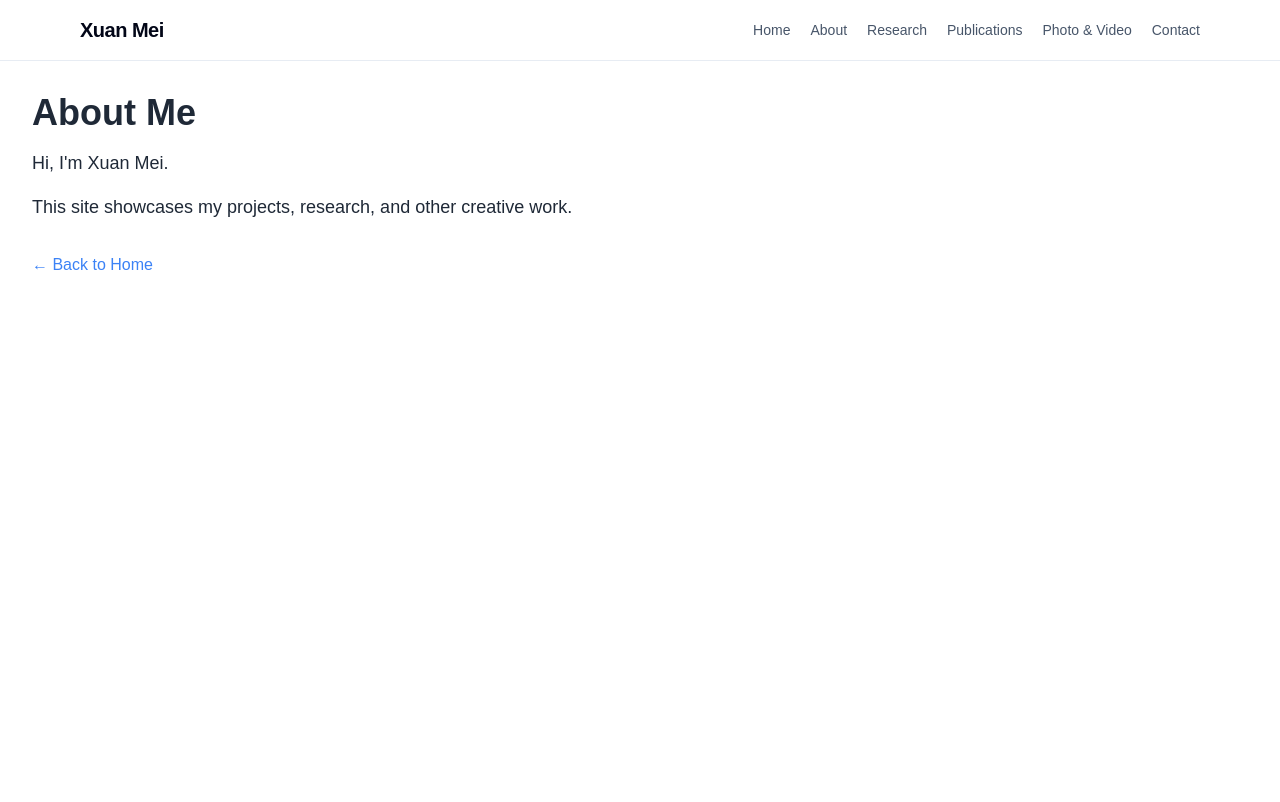
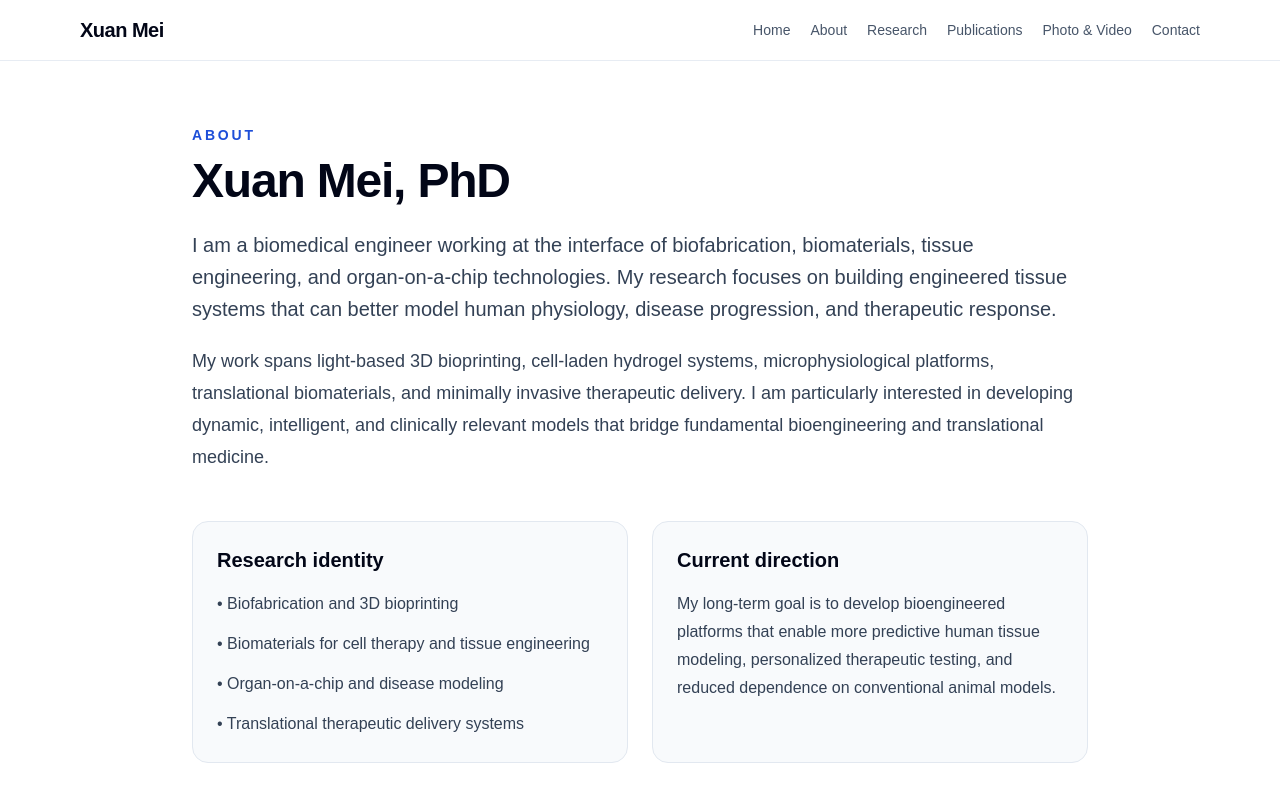
Before and after one commit to mxa911019/xuan-mei-website, a Next.js app: page /about in a window 1280 px wide. Shown: the top 802 px of the page. Built offline with nearby package versions, Linux system fonts and the light colour scheme.

Commit message:
Expand about page with academic biography

```diff
--- a/pages/about.js
+++ b/pages/about.js
@@ -1,16 +1,38 @@
-import Link from 'next/link';
-
 export default function About() {
   return (
-    <div className="min-h-screen p-8 dark:bg-gray-900 text-gray-800 dark:text-white">
-      <h1 className="text-4xl font-bold mb-4">About Me</h1>
-      <p className="text-lg max-w-2xl">
-        Hi, I'm Xuan Mei.
-      </p>
-      <p className="text-lg max-w-2xl mt-4">
-        This site showcases my projects, research, and other creative work.
-      </p>
-      <Link href="/" className="text-blue-500 hover:underline mt-8 inline-block">← Back to Home</Link>
-    </div>
+    <main className="min-h-screen bg-white px-4 py-16 text-slate-800 dark:bg-slate-950 dark:text-slate-100">
+      <section className="mx-auto max-w-4xl">
+        <p className="text-sm font-semibold uppercase tracking-[0.2em] text-blue-700 dark:text-blue-300">
+          About
+        </p>
+        <h1 className="mt-3 text-4xl font-bold tracking-tight text-slate-950 dark:text-white md:text-5xl">
+          Xuan Mei, PhD
+        </h1>
+        <p className="mt-6 text-xl leading-8 text-slate-700 dark:text-slate-300">
+          I am a biomedical engineer working at the interface of biofabrication, biomaterials, tissue engineering, and organ-on-a-chip technologies. My research focuses on building engineered tissue systems that can better model human physiology, disease progression, and therapeutic response.
+        </p>
+        <p className="mt-5 text-lg leading-8 text-slate-700 dark:text-slate-300">
+          My work spans light-based 3D bioprinting, cell-laden hydrogel systems, microphysiological platforms, translational biomaterials, and minimally invasive therapeutic delivery. I am particularly interested in developing dynamic, intelligent, and clinically relevant models that bridge fundamental bioengineering and translational medicine.
+        </p>
+
+        <div className="mt-12 grid gap-6 md:grid-cols-2">
+          <div className="rounded-2xl border border-slate-200 bg-slate-50 p-6 dark:border-slate-800 dark:bg-slate-900">
+            <h2 className="text-xl font-semibold text-slate-950 dark:text-white">Research identity</h2>
+            <ul className="mt-4 space-y-3 leading-7 text-slate-700 dark:text-slate-300">
+              <li>• Biofabrication and 3D bioprinting</li>
+              <li>• Biomaterials for cell therapy and tissue engineering</li>
+              <li>• Organ-on-a-chip and disease modeling</li>
+              <li>• Translational therapeutic delivery systems</li>
+            </ul>
+          </div>
+          <div className="rounded-2xl border border-slate-200 bg-slate-50 p-6 dark:border-slate-800 dark:bg-slate-900">
+            <h2 className="text-xl font-semibold text-slate-950 dark:text-white">Current direction</h2>
+            <p className="mt-4 leading-7 text-slate-700 dark:text-slate-300">
+              My long-term goal is to develop bioengineered platforms that enable more predictive human tissue modeling, personalized therapeutic testing, and reduced dependence on conventional animal models.
+            </p>
+          </div>
+        </div>
+      </section>
+    </main>
   );
 }
```
